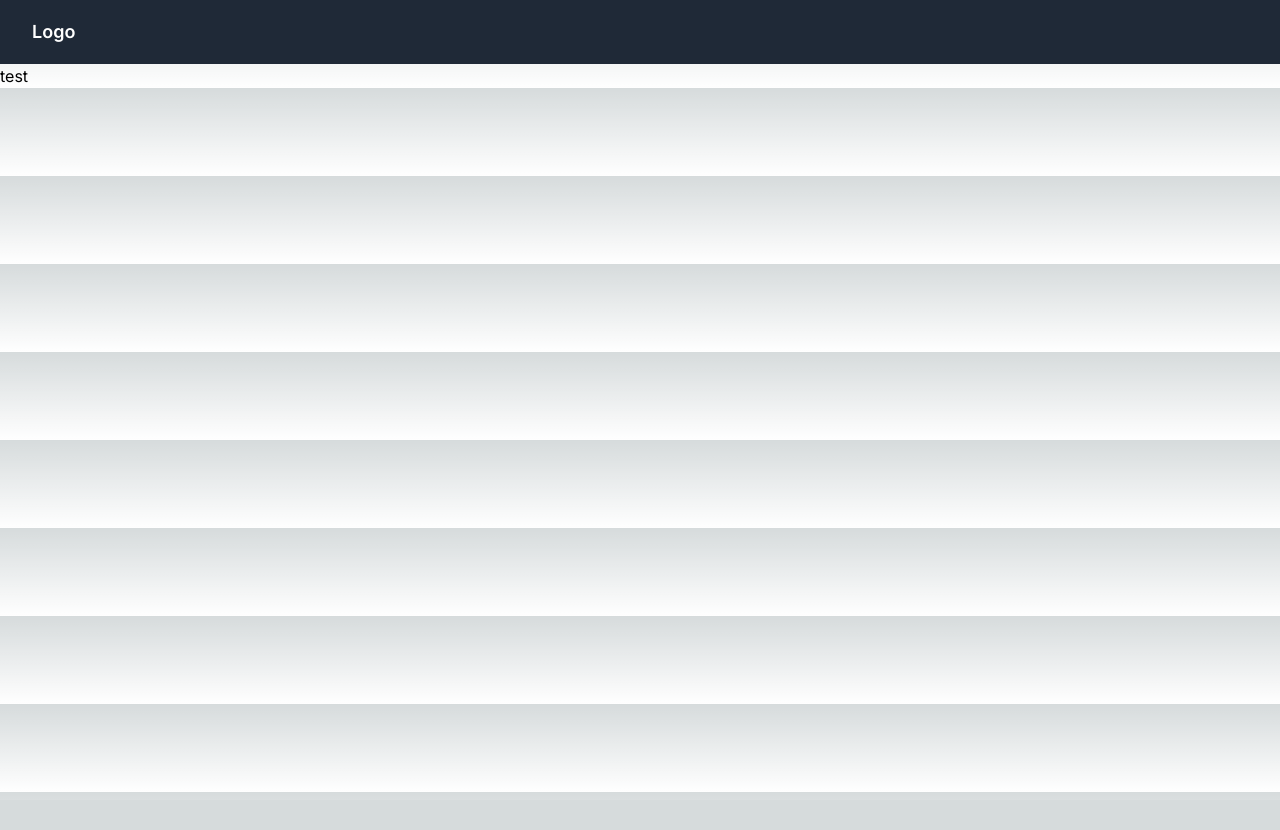
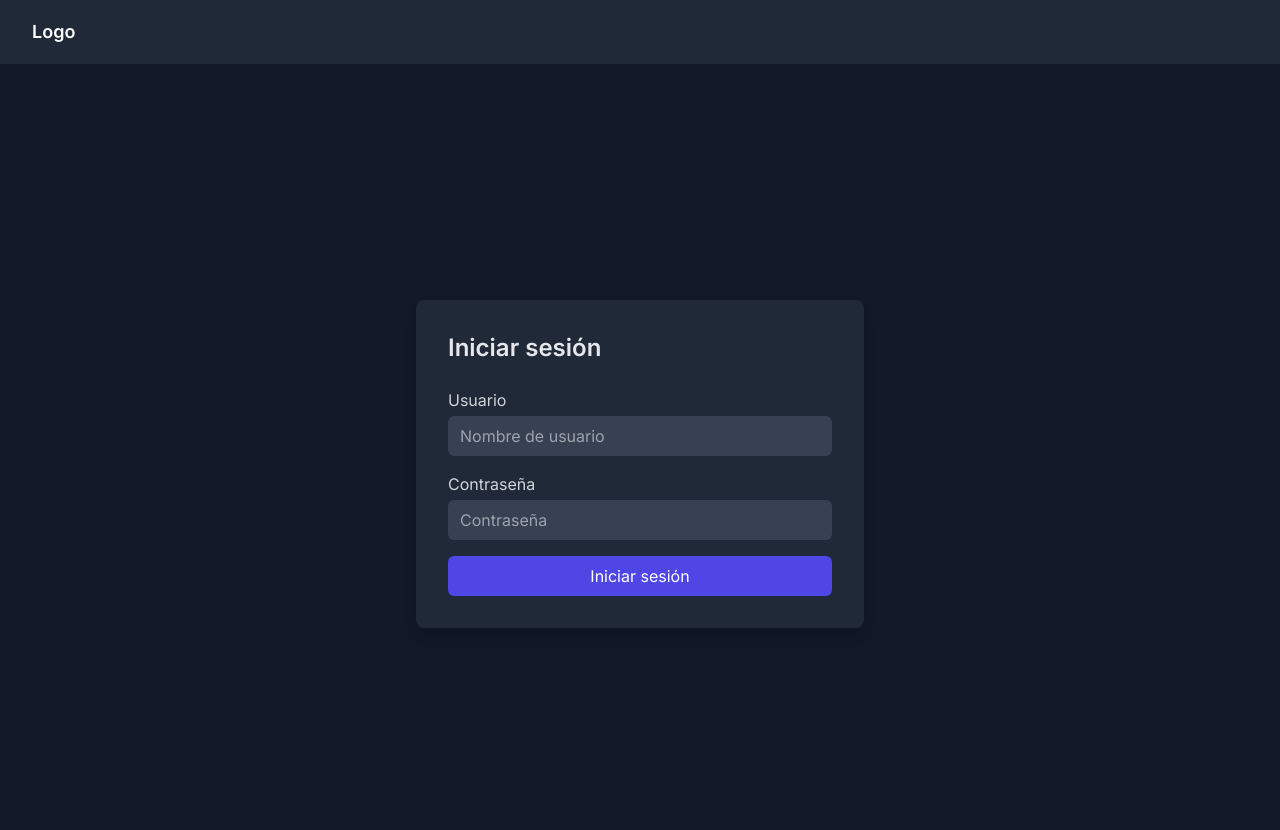
Before and after one commit to JeffersonDavid/rutas-front, a Next.js app: page /login in a window 1280 px wide. Shown: the top 830 px of the page. Before the commit the page ends 800 px from the top, so only its background shows below. Built offline with nearby package versions, Linux system fonts and the light colour scheme.

Commit message:
use auth provider

```diff
--- a/src/app/components/auth/middleware.tsx
+++ b/src/app/components/auth/middleware.tsx
@@ -10,17 +10,12 @@ interface MiddlewareProps {
 const Middleware: React.FC<MiddlewareProps> = ({ children }) => {
   const pathname = usePathname();
   const { user } = useAuth();
-
   useEffect(() => {
-    console.log(pathname);
-
     if (pathname !== '/login' && !user) {
-      // Aquí puedes realizar acciones adicionales si el usuario no está autenticado y no está en la página de inicio de sesión
+       window.location.href = '/login';
     }
 
   }, [pathname, user]);
-
   return <>{children}</>;
 };
-
 export default Middleware;
--- a/src/app/login/page.tsx
+++ b/src/app/login/page.tsx
@@ -1,13 +1,46 @@
+'use client'
+import Middleware from "../components/auth/middleware";
+import React, { useState } from 'react';
+import { useAuth } from '../appContexts/AuthContext';
 
-import Middleware from "../components/auth/middleware";
+const Login = () => {
+  const { login } = useAuth();
+  const [username, setUsername] = useState('');
+  const [password, setPassword] = useState('');
 
-export default function Login() {
-    return (
-        <div>
-             <Middleware>test</Middleware>
-       </div>
+  const handleSubmit = (event:any) => {
+    event.preventDefault();
+    // Lógica para el envío del formulario de inicio de sesión
+    console.log('Usuario:', username);
+    console.log('Contraseña:', password);
 
+    const userData = { username, password };
+    login(userData);
 
+  }
 
-      );
-    }
+  return (
+    <>
+      <Middleware>
+        <div className="min-h-screen flex items-center justify-center bg-gray-900">
+          <div className="max-w-md w-full bg-gray-800 p-8 rounded-lg shadow-lg">
+            <h2 className="text-2xl font-semibold text-gray-200 mb-6">Iniciar sesión</h2>
+            <form onSubmit={handleSubmit}>
+              <div className="mb-4">
+                <label htmlFor="username" className="block text-gray-300">Usuario</label>
+                <input type="text" id="username" name="username" value={username} onChange={(e) => setUsername(e.target.value)} className="w-full px-3 py-2 mt-1 rounded-md bg-gray-700 text-gray-200 focus:outline-none focus:ring focus:ring-indigo-300" placeholder="Nombre de usuario" required />
+              </div>
+              <div className="mb-4">
+                <label htmlFor="password" className="block text-gray-300">Contraseña</label>
+                <input type="password" id="password" name="password" value={password} onChange={(e) => setPassword(e.target.value)} className="w-full px-3 py-2 mt-1 rounded-md bg-gray-700 text-gray-200 focus:outline-none focus:ring focus:ring-indigo-300" placeholder="Contraseña" required />
+              </div>
+              <button type="submit" className="w-full bg-indigo-600 text-white py-2 px-4 rounded-md hover:bg-indigo-700 focus:outline-none focus:ring focus:ring-indigo-300">Iniciar sesión</button>
+            </form>
+          </div>
+        </div>
+      </Middleware>
+    </>
+  );
+};
+
+export default Login;
--- a/src/app/page.tsx
+++ b/src/app/page.tsx
@@ -1,6 +1,7 @@
-import Image from "next/image";
+import Middleware from "./components/auth/middleware";
 
 export default function Home() {
-  return ( ''
+  return (
+    <Middleware>Home page</Middleware>
   );
 }
```
